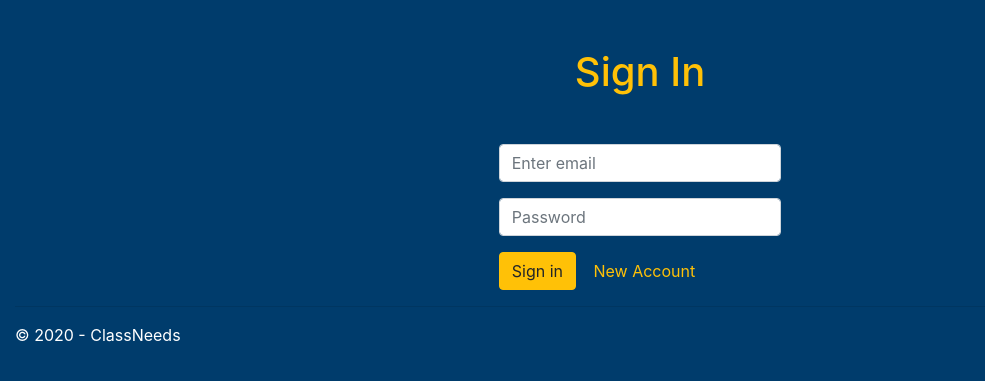
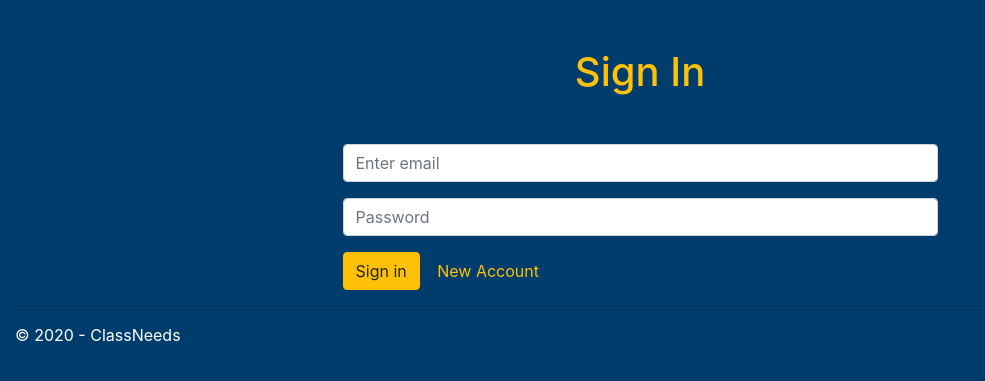
Before and after one commit to Error808/ClassNeeds, a Flask app: page /SignIn in a window 1280 px wide. Shown: the part 56-437 px from the top of the page, without its empty margins (0-985 px from the left). Run offline with Flask 2, Linux system fonts and the light colour scheme; some libraries are stand-ins or nearby versions.

Commit message:
req flask login

```diff
--- a/ClassNeeds/__init__.py
+++ b/ClassNeeds/__init__.py
@@ -109,7 +109,7 @@ def SignIn():
 def SignOut():
     if current_user.is_anonymous:
         flash('You are not signed in!')
-        return redirect (url_for('SignUp'))
+        return redirect (url_for('SignIn'))
     logout_user()
     flash('You signed out successfully.')
     return redirect(url_for('ClassNeeds'))
--- a/ClassNeeds/templates/signIn.html
+++ b/ClassNeeds/templates/signIn.html
@@ -5,7 +5,7 @@
     <h1 class="text-center m-5 text-warning">Sign In </h1>
 
 
-    <div class="container w-25">
+    <div class="container w-50">
 
 
         <form action="/SignIn" method="post">
```
